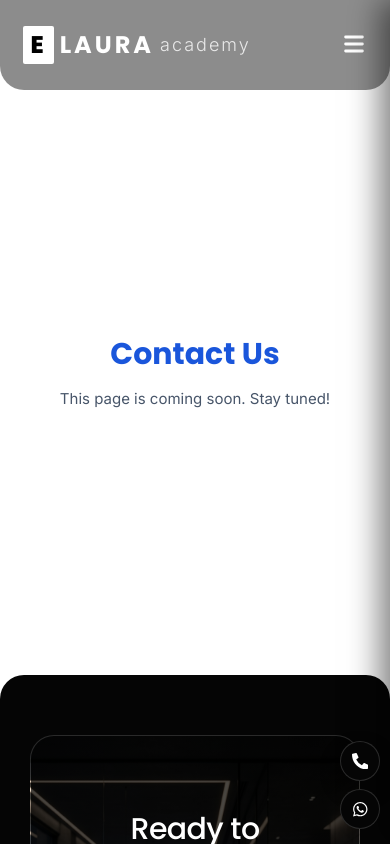
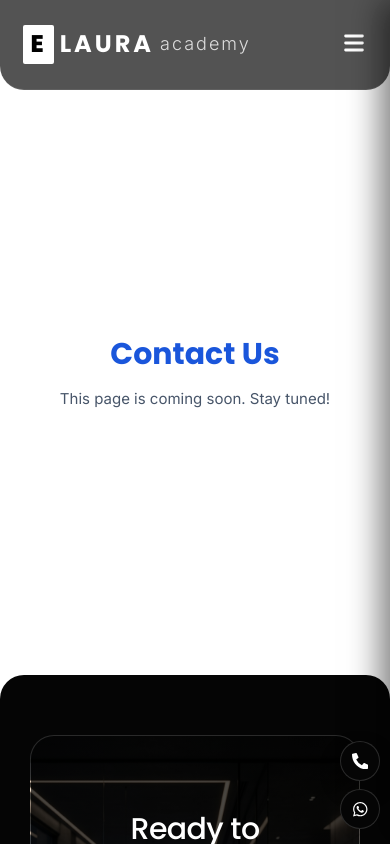
Before and after one commit to guru177/elaura, a React (Vite) app: page /contact in a window 390 px wide. Shown: the top 844 px of the page. Built offline with nearby package versions, Linux system fonts and the light colour scheme.

Commit message:
responsive update

```diff
--- a/src/components/layout/Navbar.css
+++ b/src/components/layout/Navbar.css
@@ -9,11 +9,12 @@
   right: 0;
   z-index: 1000;
   height: 90px;
-  background: rgba(0, 0, 0, 0.45);
-  backdrop-filter: blur(12px);
-  -webkit-backdrop-filter: blur(12px);
+  background: rgba(10, 10, 10, 0.7); /* Darker base to prevent flat grey look */
+  backdrop-filter: blur(16px);
+  -webkit-backdrop-filter: blur(16px);
   border-bottom-left-radius: 24px;
   border-bottom-right-radius: 24px;
+  border-bottom: 1px solid rgba(255, 255, 255, 0.08); /* Subtle glass edge */
   transition: all 0.3s ease;
   color: white;
 }
```
